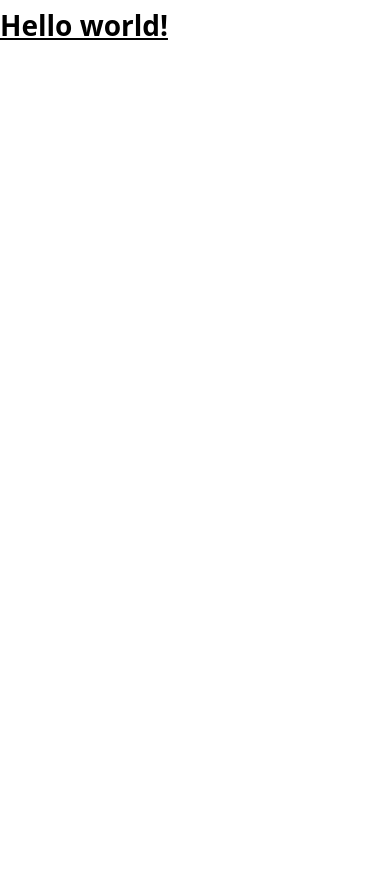
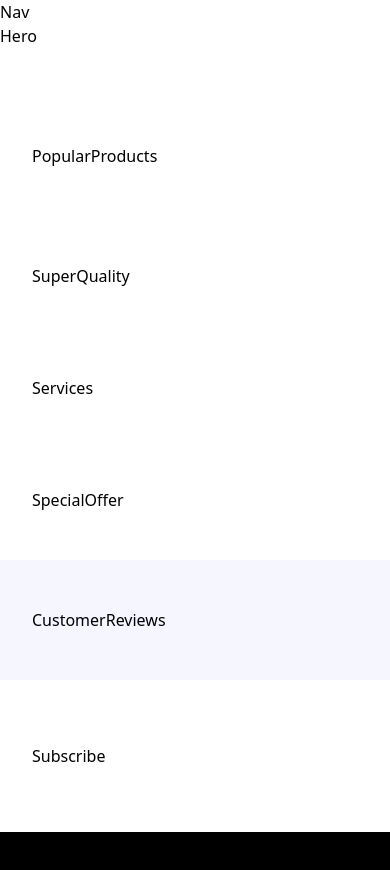
Before and after one commit to 99JIWONDEV/Toy-Project-Nike, a React (Vite) app: page / in a window 390 px wide. Shown: the top 870 px of the page. Before the commit the page ends 844 px from the top, so only its background shows below. Built offline with nearby package versions, Linux system fonts and the light colour scheme; a web font is replaced by a local one.

Commit message:
페이지 섹션 분리

```diff
--- a/src/App.jsx
+++ b/src/App.jsx
@@ -1,7 +1,29 @@
-export default function App() {
-  return (
-    <h1 className="text-3xl font-bold underline">
-      Hello world!
-    </h1>
-  )
-}
+const App = () => (
+  <main className="relative">
+    Nav
+    <section className="xl:padding-1 wide:padding-r padding-b">Hero</section>
+    <section className="padding">
+      PopularProducts
+    </section>
+    <section className="padding">
+      SuperQuality
+    </section>
+    <section className="padding-x py-10">
+      Services
+    </section>
+    <section className="padding">
+      SpecialOffer
+    </section>
+    <section className="padding bg-pale-blue">
+      CustomerReviews
+    </section>
+    <section className="padding-x sm:py-32 py-16 w-full">
+      Subscribe
+    </section>
+    <section className="padding-x padding-t pb-8 bg-black">
+      Footer
+    </section>
+  </main>
+);
+
+export default App;
```
